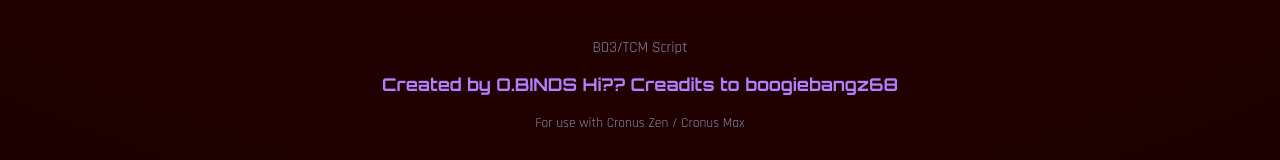
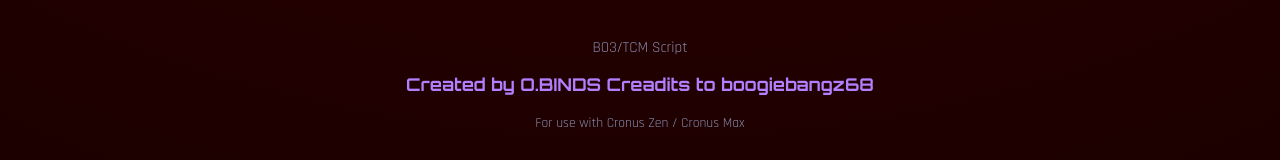
Before and after one commit to oBinds/BO3-TCM, a plain HTML site: page index.html in a window 1280 px wide. Shown: the part 2844-3004 px from the top of the page. Drawn offline with Linux system fonts and the light colour scheme.

Commit message:
index.html

```diff
--- a/index.html
+++ b/index.html
@@ -352,7 +352,7 @@
 <!-- ================= Footer ================= -->
 <footer>
 <p>BO3/TCM Script</p>
-<p class="author">Created by O.BINDS Hi?? Creadits to boogiebangz68</p>
+<p class="author">Created by O.BINDS Creadits to boogiebangz68</p>
 <p style="margin-top: 15px; font-size: 0.85rem;">For use with Cronus Zen / Cronus Max</p>
 </footer>
 
```
